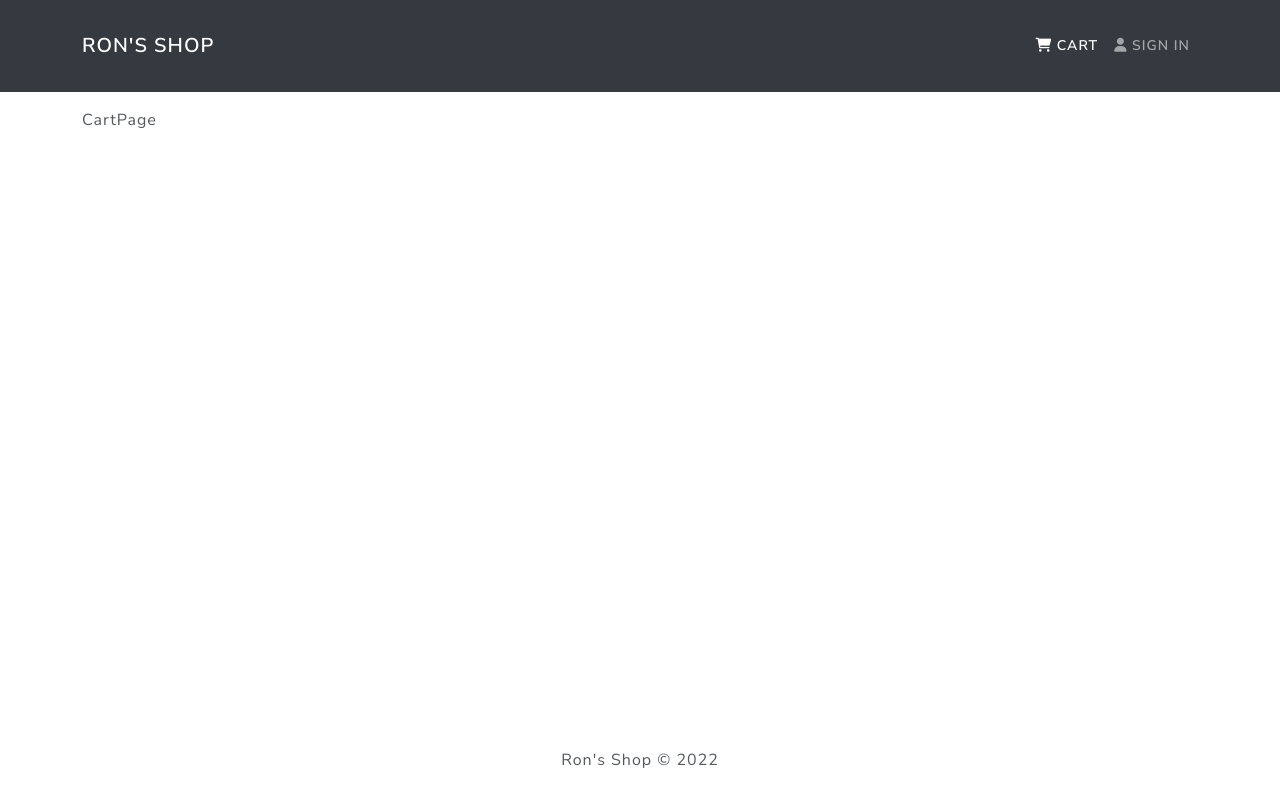
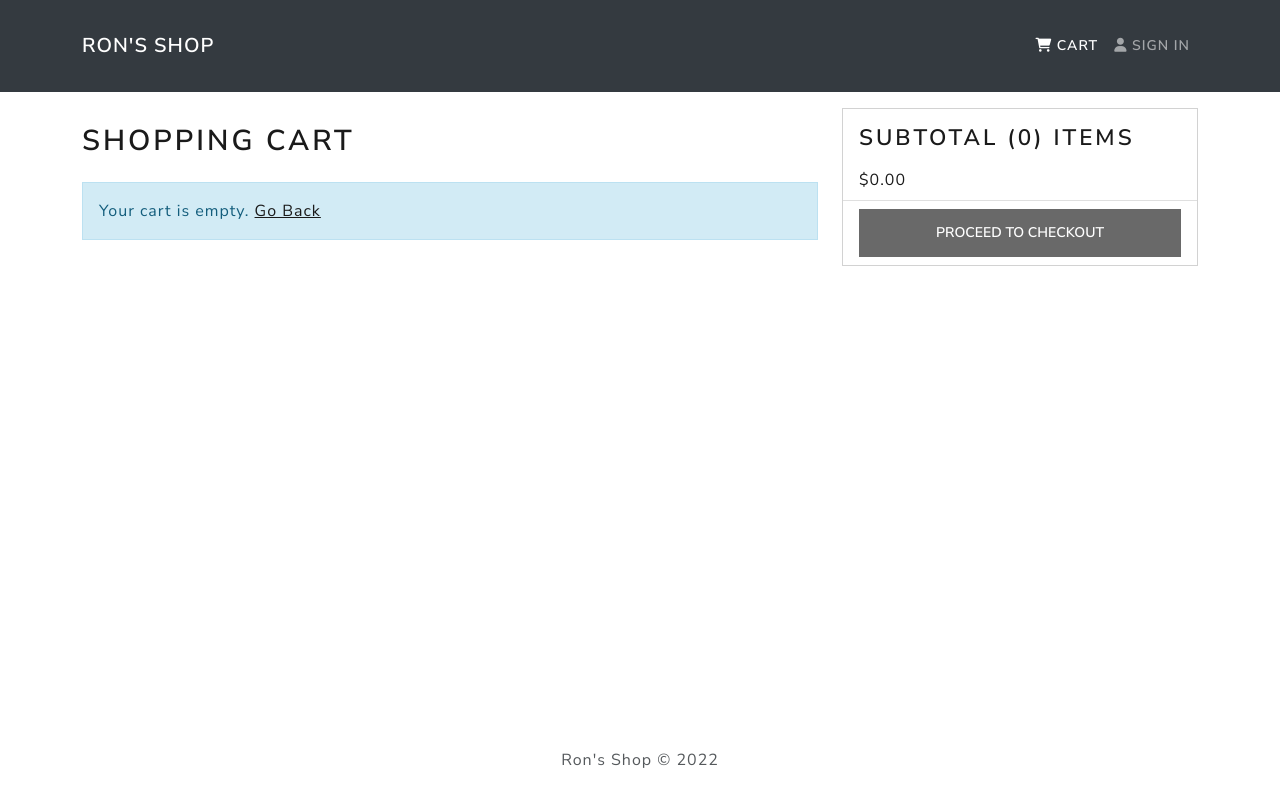
Before and after one commit to jjppsia/shop, a React (Create React App) app in the folder frontend/: page /cart in a window 1280 px wide. Built offline with nearby package versions, Linux system fonts and the light colour scheme.

Commit message:
Update cart page

```diff
--- a/frontend/src/pages/CartPage.js
+++ b/frontend/src/pages/CartPage.js
@@ -1,8 +1,8 @@
 import React, { useEffect } from 'react'
-// import { Link } from 'react-router-dom'
+import { Link } from 'react-router-dom'
 import { useDispatch, useSelector } from 'react-redux'
-/* import { Row, Col, ListGroup, Image, Form, Button, Card } from 'react-bootstrap'
-import { Message } from '../components' */
+import { Row, Col, ListGroup, Image, Form, Button, Card } from 'react-bootstrap'
+import { Message } from '../components'
 import { useNavigate, useParams, useSearchParams } from 'react-router-dom'
 import { addToCart } from '../actions/cartActions'
 
@@ -23,7 +23,93 @@
     dispatch(addToCart(id, qty))
   }, [dispatch, id, qty])
 
-  return <div>CartPage</div>
+  const handleRemoveFromCart = (id) => {
+    console.log('Removed')
+  }
+
+  const handleCheckout = () => {
+    navigate('/login?redirect=shipping')
+  }
+
+  return (
+    <Row>
+      <Col md={8}>
+        <h1>Shopping Cart</h1>
+        {cartItems.length === 0 ? (
+          <Message>
+            {' '}
+            Your cart is empty. <Link to='/'>Go Back</Link>
+          </Message>
+        ) : (
+          <ListGroup variant='flush'>
+            {cartItems.map((item) => (
+              <ListGroup.Item key={item.id}>
+                <Row>
+                  <Col md={2}>
+                    <Image src={item.image} alt={item.name} fluid rounded />
+                  </Col>
+                  <Col md={3}>
+                    <Link to={`/product/${item.id}`}>{item.name}</Link>
+                  </Col>
+                  <Col md={2}>
+                    <p>${item.price}</p>
+                  </Col>
+                  <Col md={2}>
+                    <Form.Select
+                      value={item.qty}
+                      onChange={(e) =>
+                        dispatch(addToCart(item.id, Number(e.target.value)))
+                      }
+                    >
+                      {[...Array(item.countInStock).keys()].map((x) => (
+                        <option key={x + 1} value={x + 1}>
+                          {x + 1}
+                        </option>
+                      ))}
+                    </Form.Select>
+                  </Col>
+                  <Col md={2}>
+                    <Button
+                      type='button'
+                      variant='light'
+                      onClick={() => handleRemoveFromCart(item.id)}
+                    >
+                      <i className='fas fa-trash' />
+                    </Button>
+                  </Col>
+                </Row>
+              </ListGroup.Item>
+            ))}
+          </ListGroup>
+        )}
+      </Col>
+      <Col md={4}>
+        <Card>
+          <ListGroup variant='flush'>
+            <ListGroup.Item>
+              <h2>
+                Subtotal ({cartItems.reduce((acc, item) => acc + item.qty, 0)})
+                items
+              </h2>
+              $
+              {cartItems
+                .reduce((acc, item) => acc + item.qty * item.price, 0)
+                .toFixed(2)}
+            </ListGroup.Item>
+            <ListGroup.Item className='d-grid gap-2'>
+              <Button
+                type='button'
+                disabled={cartItems.length === 0}
+                onClick={handleCheckout}
+              >
+                Proceed To Checkout
+              </Button>
+            </ListGroup.Item>
+          </ListGroup>
+        </Card>
+      </Col>
+    </Row>
+  )
 }
 
 export default CartPage
```
